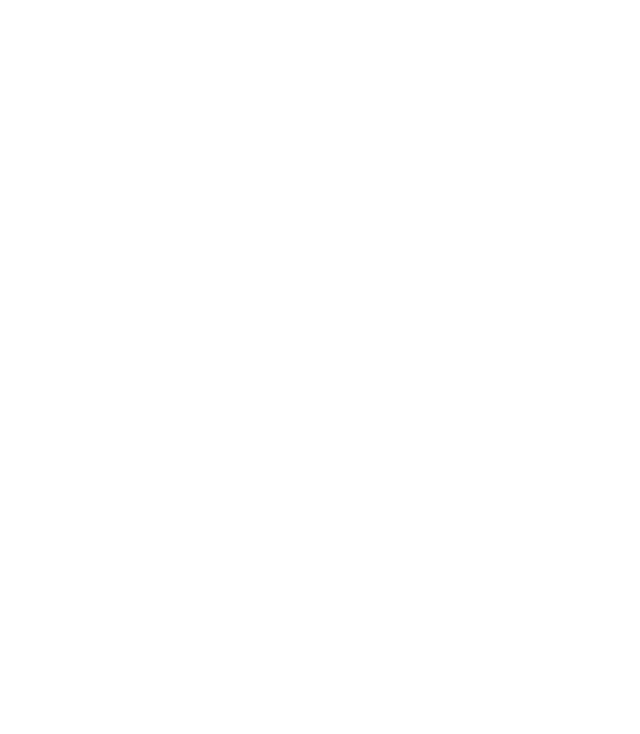
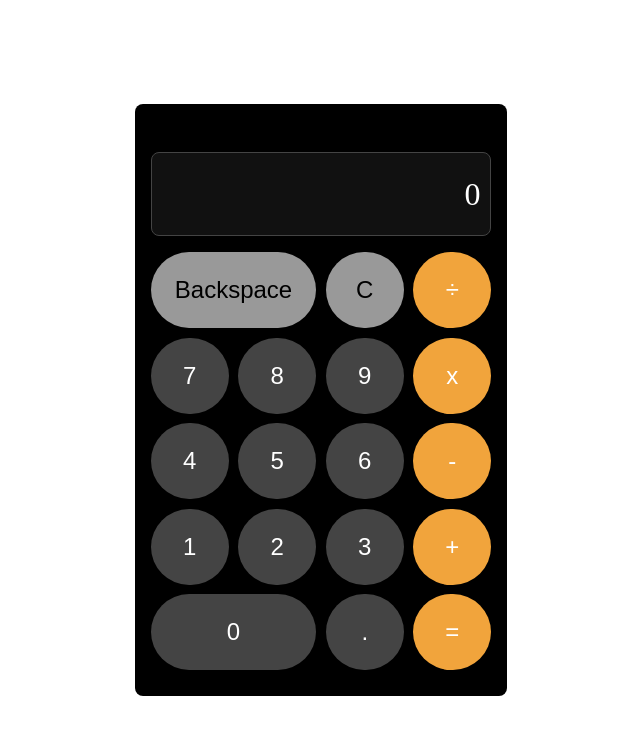
Before and after one commit to creskopper/top-calculator, a plain HTML site: page index.html in a window 1280 px wide. Shown: the whole page, without its empty margins (319-959 px from the left). Drawn offline with Linux system fonts and the light colour scheme.

Commit message:
Add and styling ui

```diff
--- a/index.html
+++ b/index.html
@@ -9,6 +9,33 @@
     <script src="script.js" defer></script>
 </head>
 <body>
+    <div class="calculator-container">
+        <div class="display">0</div>
+        <div class="keys">
+            <button id="backspace" class="btn">Backspace</button>
+            <button id="clear" class="btn">C</button>
+            <button class="btn operator">÷</button>
 
+            <button class="btn digit">7</button>
+            <button class="btn digit">8</button>
+            <button class="btn digit">9</button>
+            <button class="btn operator">x</button>
+
+            <button class="btn digit">4</button>
+            <button class="btn digit">5</button>
+            <button class="btn digit">6</button>
+            <button class="btn operator">-</button>
+
+
+            <button class="btn digit">1</button>
+            <button class="btn digit">2</button>
+            <button class="btn digit">3</button>
+            <button class="btn operator">+</button>
+
+            <button id="zero" class="btn digit">0</button>
+            <button id="point" class="btn digit">.</button>
+            <button id="equal" class="btn">=</button>
+        </div>
+    </div>
 </body>
 </html>
--- a/style.css
+++ b/style.css
@@ -0,0 +1,78 @@
+* {
+    box-sizing: border-box;
+    margin: 0;
+    padding: 0;
+}
+
+body {
+    height: 100vh;
+    display: flex;
+    justify-content: center;
+    align-items: center;
+
+}
+
+.calculator-container {
+    background-color: black;
+    padding: 3rem 1rem 1.6rem;
+    border-radius: 8px;
+}
+
+.display {
+    color: #fff;
+    background-color: #111;
+    text-align: right;
+    padding: 1.4rem 0.6rem;
+    font-size: 2rem;
+    border: 1px solid #444;
+    border-radius: 8px;
+    margin-bottom: 1rem;
+}
+
+.keys {
+    display: grid;
+    grid-template-columns: repeat(4, 1fr);
+    gap: 0.6rem;
+}
+
+#backspace {
+    grid-column: 1 / 3;
+}
+#zero {
+    grid-column: 1 / 3;
+}
+
+
+.btn {
+    background-color: #444;
+    color: #fff;
+    font-size: 24px;
+    font-weight: 500;
+    border: none;
+    cursor: pointer;
+    padding: 24px;
+    border-radius: 100px;
+}
+.btn.digit:hover {
+    background-color: #666;
+}
+
+.btn.operator, #equal{
+    background-color: #f1a43c;
+    color: #fff;
+}
+.btn.operator:hover, #equal:hover {
+    background-color: #ffc375;
+}
+.btn.operator:focus, #equal:focus {
+    background-color: #fff;
+    color: #f1a43c;
+}
+
+#backspace, #clear {
+    background-color: #999;
+    color: #000;
+}
+#backspace:hover, #clear:hover {
+    background-color: #ccc;
+}
```
